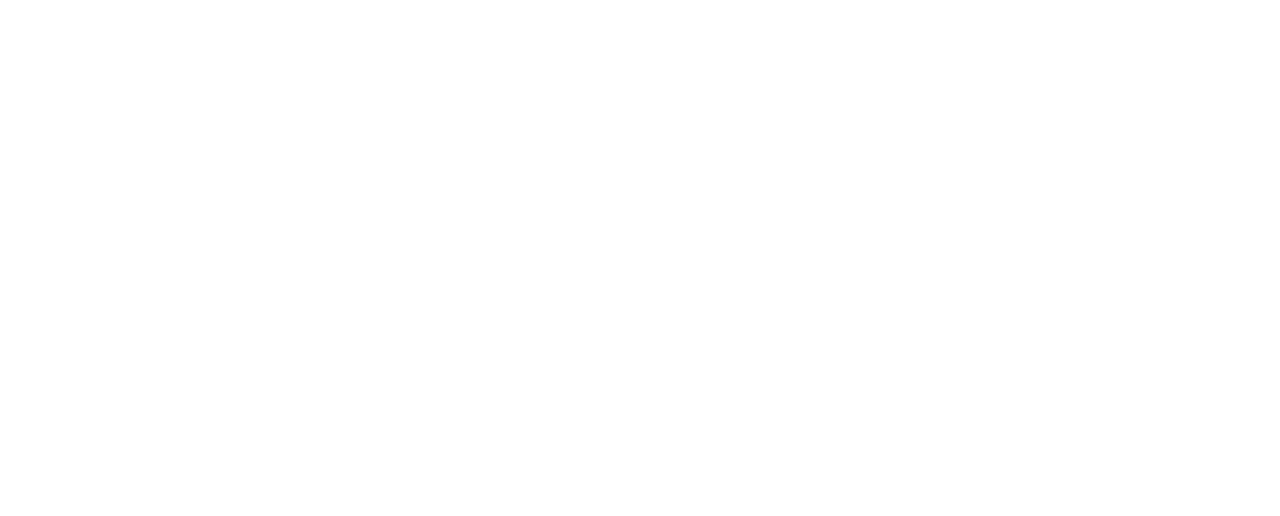
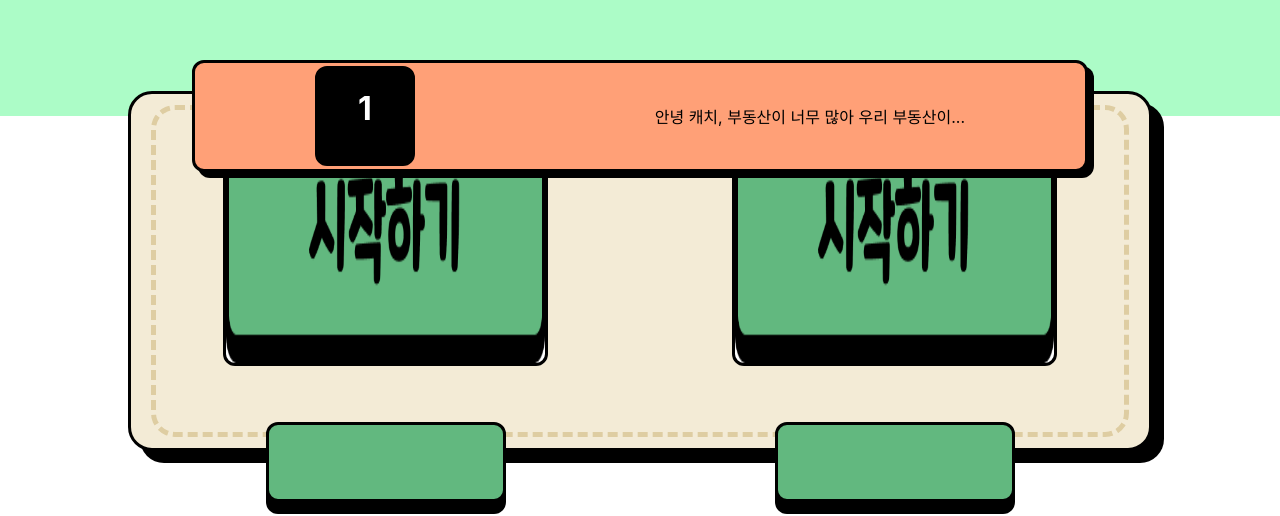
Before and after one commit to skku-comit/catch, a React (Create React App) app: page /q1 in a window 1280 px wide. Shown: the part 284-800 px from the top of the page. Built offline with nearby package versions, Linux system fonts and the light colour scheme.

Commit message:
Router and package.json-scripts-start modified

```diff
--- a/package.json
+++ b/package.json
@@ -13,7 +13,7 @@
     "web-vitals": "^2.1.4"
   },
   "scripts": {
-    "start": "react-scripts start",
+    "start": "react-scripts start --reload",
     "build": "react-scripts build",
     "test": "react-scripts test",
     "eject": "react-scripts eject"
--- a/src/App.js
+++ b/src/App.js
@@ -11,7 +11,7 @@ function App() {
     <Routes>
       <Route path="/" element={<StartPage />} />
       <Route path="/q1" element={<Question1Page />} />
-      <Route path="/ans" element={<CorrectPage />} />
+      <Route path="/q1/ans" element={<CorrectPage />} />
     </Routes>
   );
 }
--- a/src/components/common/QuestionButton.js
+++ b/src/components/common/QuestionButton.js
@@ -7,7 +7,7 @@ const QuestionButton = () => {
   const correctLink = "./ans";
   const wrongLink = "./wrg";
   return (
-    <Link to={correctLink} className={classes["button-container"]}>
+    <Link to={"./ans"} className={classes["button-container"]}>
       <button className={classes["button"]} />
       <button className={classes["button"]} />
     </Link>
--- a/src/components/common/QuestionImage.js
+++ b/src/components/common/QuestionImage.js
@@ -1,11 +1,11 @@
 //css
 import classes from "./QuestionImage.module.css";
 
-const QuestionImage = ({Image1, Image2}) => {
+const QuestionImage = ({ Image1, Image2 }) => {
   return (
     <div className={classes["image-container"]}>
-      <img src={Image1} className={classes["image"]} alt="Image 1"/>
-      <img src={Image2} className={classes["image"]} alt="Image 2"/>
+      <img src={Image1} alt="Image 1" className={classes["image"]} />
+      <img src={Image2} alt="Image 2" className={classes["image"]} />
     </div>
   );
 };
--- a/src/index.js
+++ b/src/index.js
@@ -1,5 +1,5 @@
 // imports
-import React from 'react';
+import React from "react";
 import ReactDOM from "react-dom/client";
 import { BrowserRouter } from "react-router-dom";
 
@@ -10,7 +10,7 @@ import reportWebVitals from "./reportWebVitals";
 const root = ReactDOM.createRoot(document.getElementById("root"));
 root.render(
   <React.StrictMode>
-    <BrowserRouter basename="/catch">
+    <BrowserRouter basename={process.env.PUBLIC_URL}>
       <App />
     </BrowserRouter>
   </React.StrictMode>
--- a/src/pages/GradePages/CorrectPage.js
+++ b/src/pages/GradePages/CorrectPage.js
@@ -1,7 +1,14 @@
+//css
 import classes from "./CorrectPage.module.css";
 
 const CorrectPage = () => {
-  return;
+  return (
+    <div>
+      <div className={["test"]}>
+        <h1>Hello</h1>
+      </div>
+    </div>
+  );
 };
 
 export default CorrectPage;
--- a/src/pages/GradePages/CorrectPage.module.css
+++ b/src/pages/GradePages/CorrectPage.module.css
@@ -0,0 +1,6 @@
+.test {
+  background-color: gold;
+  border: 3px solid black;
+  width: 100vw;
+  height: 100vh;
+}
```
Also changed, not shown: src/pages/Question1Page.js (+8 -3 lines).
